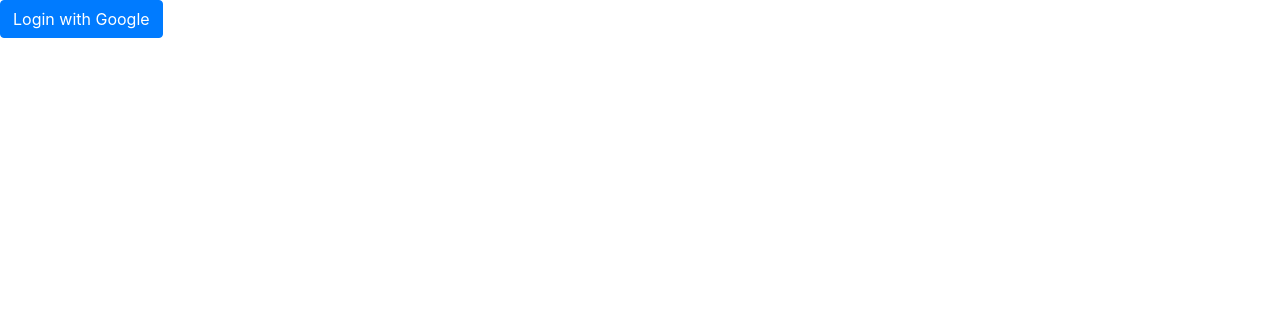
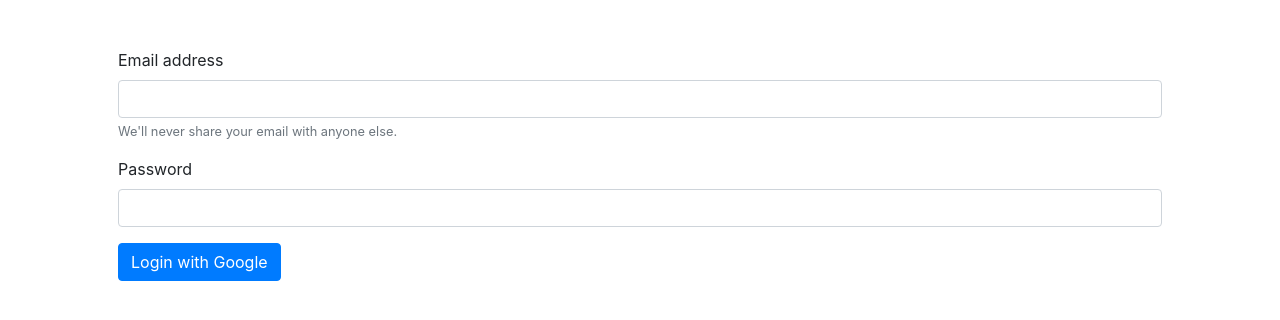
Before and after one commit to Algo87/redux_app, a React (Create React App) app: page /login in a window 1280 px wide. Shown: the top 320 px of the page. Built offline with nearby package versions, Linux system fonts and the light colour scheme; no server answers.

Commit message:
add register route

```diff
--- a/src/App.js
+++ b/src/App.js
@@ -7,31 +7,37 @@
   Route,
   Redirect
 } from "react-router-dom";
+import {useDispatch, useSelector} from "react-redux";
 
 import Footer from "./components/Footer";
 import AddTodo from "./containers/AddTodo";
 import VisibleTodoList from "./containers/VisibleTodoList";
 import Login from "./routes/Login";
+import isLogin, {isLogout} from "./actions";
+import Register from "./routes/Register";
+
 
 const App = () => {
-  const [isAuth, setAuth] = useState(false);
   const [isAuthChecked, setIsAuthChecked] = useState(false);
+  let dispatch = useDispatch();
 
   useEffect(() => {
     firebase
       .auth()
       .onAuthStateChanged((user) => {
-          user ? setAuth(true) : setAuth(false);
+          user ? dispatch(isLogin(true)) : dispatch(isLogin(false));
           setIsAuthChecked(true);
-          return (user ? setAuth(true) : setAuth(false));
         }
       );
-  }, [isAuthChecked, isAuth]);
+  }, [isAuthChecked, dispatch]);
 
   function Logout() {
     return (
       <button
-        onClick={() => firebase.auth().signOut()}
+        onClick={() =>{
+          dispatch(isLogout(true))
+         return (firebase.auth().signOut())
+        }}
         className="btn btn-danger text-nowrap"
       >
         Logout
@@ -39,12 +45,15 @@
     );
   }
 
-  function PrivateRoute({children, isAuth, isAuthChecked, ...rest}) {
+  function PrivateRoute({children, isAuthChecked, ...rest}) {
+    const isAuthRedux = useSelector((state) => {
+      return isAuthChecked? state.LoginReducer.isAuth: false;
+    });
     return (
       <Route
         {...rest}
         render={() => {
-          if (isAuth && isAuthChecked) {
+          if (isAuthRedux && isAuthChecked) {
             return (children)
           } else if (!isAuthChecked) {
             return <p>loding...</p>
@@ -56,20 +65,45 @@
     );
   }
 
+  function LoginRoute({children, isAuthChecked, ...rest}){
+    const isAuthRedux = useSelector((state) => {
+      return isAuthChecked? state.LoginReducer.isAuth: false;
+    });
+    return (
+      <Route
+        {...rest}
+        render={() => {
+          if (isAuthRedux && isAuthChecked) {
+            return <Redirect to="/"/>
+          } else if (!isAuthChecked) {
+            return <p>loding...</p>
+          } else {
+            return (children)
+          }
+        }}
+      />
+    );
+  }
+
   return (
+    <div className="container p-3 p-md-5">
     <Router>
       <Switch>
-        <Route exact path="/login" component={Login}/>
-        <PrivateRoute exact path="/" isAuthChecked={isAuthChecked} isAuth={isAuth}>
-          <div className="container p-3 p-md-5">
+        <Route exact path="/register" component={Register} />
+        <LoginRoute exact path="/login" isAuthChecked={isAuthChecked}>
+          <Login/>
+        </LoginRoute>
+        <PrivateRoute exact path="/" isAuthChecked={isAuthChecked} >
+          <React.Fragment>
             <AddTodo/>
             <VisibleTodoList/>
             <Footer/>
             <Logout/>
-          </div>
+          </React.Fragment>
         </PrivateRoute>
       </Switch>
     </Router>
+    </div>
   );
 };
 
--- a/src/actions.js
+++ b/src/actions.js
@@ -5,6 +5,8 @@
 export const ADD_TODO = 'ADD_TODO'
 export const TOGGLE_TODO = 'TOGGLE_TODO'
 export const SET_VISIBILITY_FILTER = 'SET_VISIBILITY_FILTER'
+export const IS_LOGIN = 'IS_LOGIN'
+export const IS_LOGOUT = 'IS_LOGOUT'
 
 /*
  * другие константы
@@ -40,9 +42,16 @@
   return {type: SET_VISIBILITY_FILTER, filter}
 }
 
-export default function isLogin(isAuth) {
+export default  function isLogin(isAuth) {
   return {
-    type: "ISAUTH",
+    type: IS_LOGIN,
     isAuth: isAuth
   }
 }
+
+export function isLogout(logout) {
+  return {
+    type: IS_LOGOUT,
+    logout: logout
+  }
+}
--- a/src/containers/AddTodo.js
+++ b/src/containers/AddTodo.js
@@ -7,7 +7,7 @@
   let dispatch = useDispatch();
 
   return (
-    <div>
+    <React.Fragment>
       <form
         onSubmit={(e) => {
           e.preventDefault();
@@ -30,9 +30,8 @@
           </button>
         </div>
       </form>
-    </div>
+    </React.Fragment>
   );
 };
-// AddTodo = connect()(AddTodo)
 
 export default AddTodo;
--- a/src/reducers/index.js
+++ b/src/reducers/index.js
@@ -2,9 +2,11 @@
 import todos from './todos'
 import visibilityFilter from './visibilityFilter'
 import LoginReducer from "./loginReducer";
+import LogoutReducer from "./logoutReducer";
 
 export default combineReducers({
   todos,
   visibilityFilter,
-  LoginReducer
+  LoginReducer,
+  LogoutReducer
 })
--- a/src/reducers/loginReducer.js
+++ b/src/reducers/loginReducer.js
@@ -1,9 +1,9 @@
-const LoginReducer = (state=false, action) => {
-  console.log(state)
-  console.log(action)
-
+const initialState={
+  isAuth:false
+}
+const LoginReducer = (state=initialState, action) => {
   switch (action.type) {
-    case("ISAUTH"):
+    case('IS_LOGIN'):
       return {
         ...state,
         isAuth: action.isAuth
--- /dev/null
+++ b/src/reducers/logoutReducer.js
@@ -0,0 +1,16 @@
+const initialState={
+  logout:false
+}
+const LogoutReducer = (state=initialState, action) => {
+  switch (action.type) {
+    case('IS_LOGOUT'):
+      return {
+        ...state,
+        logout: action.logout
+      }
+    default:
+      return state
+  }
+}
+
+export default LogoutReducer
--- a/src/routes/Login.js
+++ b/src/routes/Login.js
@@ -15,12 +15,25 @@
        return  console.log(result)
       })
       .catch((error) => console.error(error));
-
   }
 
   return (
-    <button onClick={googleLogin} className="btn btn-primary text-nowrap">
+    <form>
+      <div className="form-group">
+        <label htmlFor="exampleInputEmail1">Email address</label>
+        <input type="email" className="form-control" id="exampleInputEmail1" aria-describedby="emailHelp"/>
+          <small id="emailHelp" className="form-text text-muted">We'll never share your email with anyone else.</small>
+      </div>
+      <div className="form-group">
+        <label htmlFor="exampleInputPassword1">Password</label>
+        <input type="password" className="form-control" id="exampleInputPassword1"/>
+      </div>
+    <button onClick={(e)=>{
+      e.preventDefault();
+      googleLogin()
+    }} className="btn btn-primary text-nowrap">
       Login with Google
     </button>
+    </form>
   );
 }
--- /dev/null
+++ b/src/routes/Register.js
@@ -0,0 +1,20 @@
+import React from "react";
+
+function Register() {
+  return (
+    <form>
+      <div className="form-group">
+        <label htmlFor="exampleInputEmail1">Email address</label>
+        <input type="email" className="form-control" id="exampleInputEmail1" aria-describedby="emailHelp"/>
+        <small id="emailHelp" className="form-text text-muted">We'll never share your email with anyone else.</small>
+      </div>
+      <div className="form-group">
+        <label htmlFor="exampleInputPassword1">Password</label>
+        <input type="password" className="form-control" id="exampleInputPassword1"/>
+      </div>
+      <button type="submit" className="btn btn-primary">Submit</button>
+    </form>
+  )
+}
+
+export default Register
```
Also changed, not shown: src/containers/VisibleTodoList.js (+0 -19 lines).
